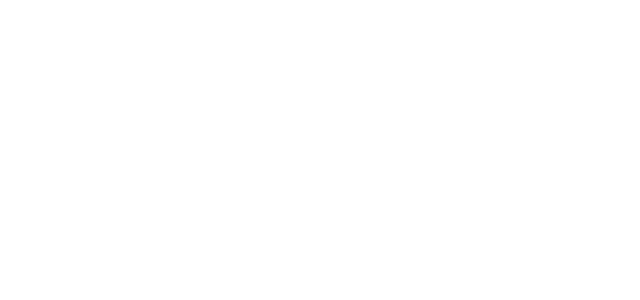
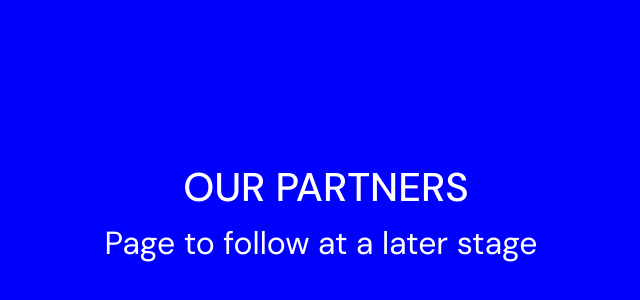
Before and after one commit to Riyaazct/no-bugs-edufocus-za, a React (Create React App) app in the folder client/: page /partners in a window 1280 px wide. Before the commit this address had no page. Shown: the part 192-492 px from the top of the page, without its empty margins (319-959 px from the left). Built offline with nearby package versions, Linux system fonts and the light colour scheme.

Commit message:
change global container css selector to something else

```diff
--- a/client/src/App.js
+++ b/client/src/App.js
@@ -9,7 +9,7 @@
 	<Routes>
 		<Route path="/" element={<Home />} />
 		<Route path="/about/this/site" element={<About />} />
-		<Route path="/about/partners" element={<Partners />} />
+		<Route path="/partners" element={<Partners />} />
 	</Routes>
 );
 
--- a/client/src/pages/Partners.css
+++ b/client/src/pages/Partners.css
@@ -1,4 +1,4 @@
-.container {
+.partners-container {
 	height: 100vh;
 	width: 100%;
 	background-color: blue;
--- a/client/src/pages/Partners.js
+++ b/client/src/pages/Partners.js
@@ -2,7 +2,7 @@
 
 const Partners = () => {
 	return (
-		<div className="container">
+		<div className="partners-container">
 			<div className="textContent">
 				<h1>OUR PARTNERS</h1>
 				<p>Page to follow at a later stage</p>
```
